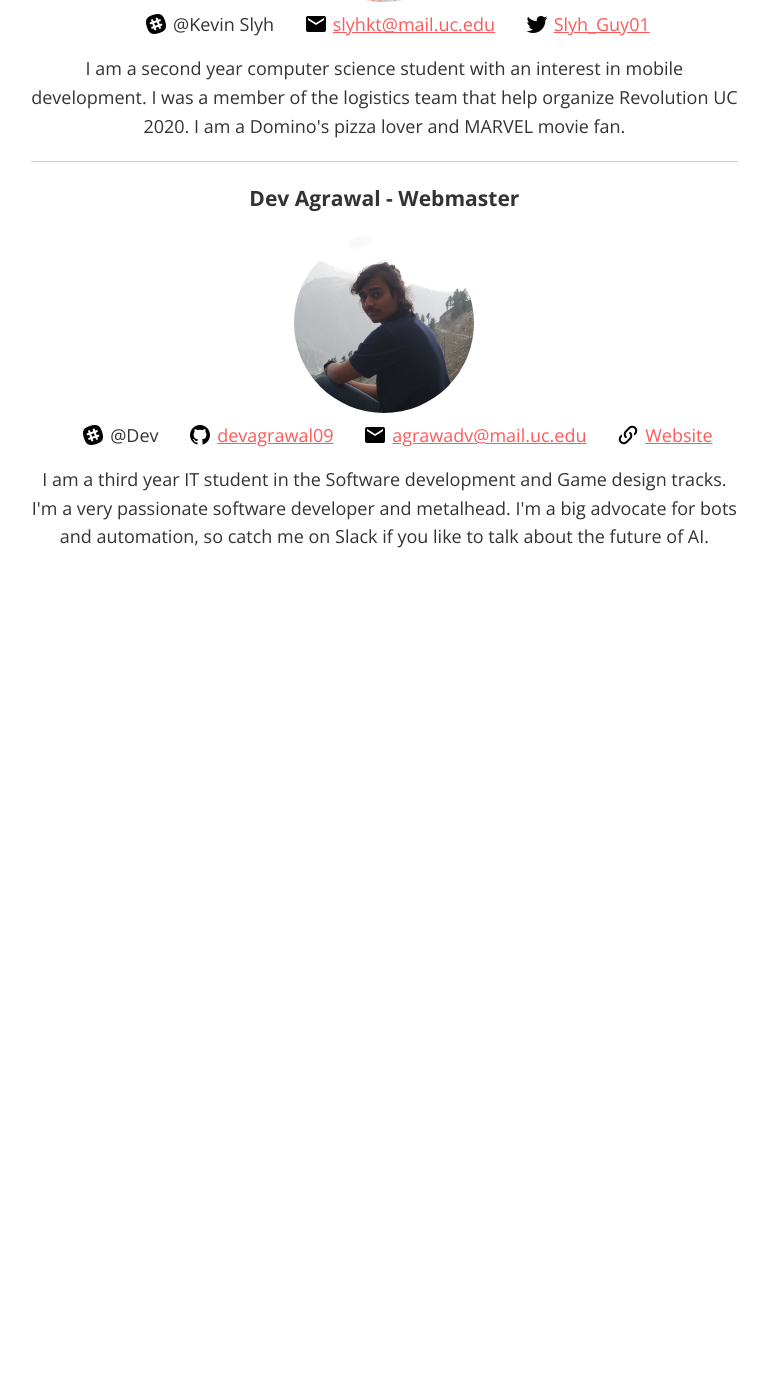
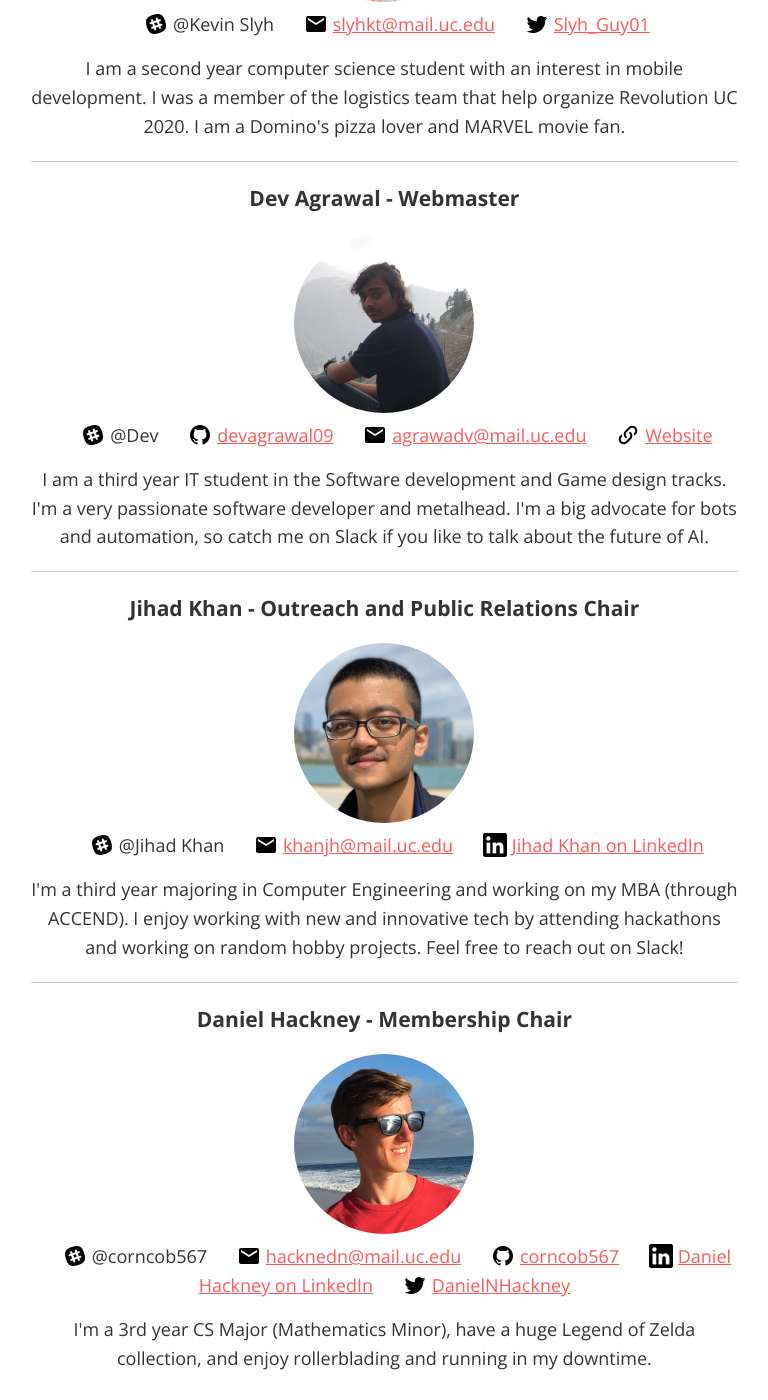
Before and after one commit to ACMatUC/acmatuc.github.io, a Jekyll site: the page built from executives.html, in a window 1280 px wide and 1400 px high, scrolled down 1708 px. Shown: the whole window, without its empty margins (344-1112 px from the left). Built offline with Jekyll 4.4.1, drawn with Linux system fonts in a browser that asks for light colours; before the commit the page ends 2287 px from its top, so only the background shows below that.

Commit message:
added jihad and daniel to exec page

```diff
--- a/executives.html
+++ b/executives.html
@@ -83,28 +83,38 @@ order: 2
 </div>
 
 <!-- <div class="executive">
-  <h3>Dev Agrawal - Education and Conferences Chair</h3>
+  <h3>Bao Huynh - Education and Conferences Chair</h3>
   <img src="/assets/education-confrences-chair.jpg" alt="Education and Confrences Chair">
   <span><img class="icon" src="/assets/slack.png">@Dev<img class="icon" src="/assets/email.png"><a href="mailto:agrawadv@mail.uc.edu">agrawadv@mail.uc.edu</a><img class="icon" src="/assets/link-variant.png"><a href="https://devagrawal09.github.io/portfolio/">devagrawal09.github.io</a></span>
   <p>
     I am Dev Agrawal, a second year IT student, research assistant, movie nerd and metalhead. I'm also a former freelance app developer and a javascript ninja, so I love talking about the latest tools and interesting ideas. I'm a big advocate for bots and automation, so catch me on Slack if you like to talk about the future of AI.
   </p>
-</div>
+</div> -->
 
 <div class="executive">
-  <h3>Piyush Sahu - Outreach and Public Relations Chair</h3>
+  <h3>Jihad Khan - Outreach and Public Relations Chair</h3>
   <img src="/assets/outreach-chair.jpg" alt="Outreach and Public Relations Chair">
-  <span><img class="icon" src="/assets/slack.png">@PRS29<img class="icon" src="/assets/email.png"><a href="mailto:sahupr@mail.uc.edu">sahupr@mail.uc.edu</a><img class="icon" src="/assets/link-variant.png"><a href="https://github.com/PRSahu29">PRSahu29 on GitHub</a></span>
+  <span>
+    <img class="icon" src="/assets/slack.png">@Jihad Khan
+    <img class="icon" src="/assets/email.png"><a href="mailto:khanjh@mail.uc.edu">khanjh@mail.uc.edu</a>
+    <img class="icon" src="/assets/linkedin-logo.png"><a href="https://www.linkedin.com/in/jihad-khan/">Jihad Khan on LinkedIn</a>
+  </span>
   <p>
-    I'm a second year CS student at UC with a profound interest in programming and software. I watch a lot of TED talks and like to read about retro and modern computing.
+    I'm a third year majoring in Computer Engineering and working on my MBA (through ACCEND). I enjoy working with new and innovative tech by attending hackathons and working on random hobby projects. Feel free to reach out on Slack!
   </p>
 </div>
 
 <div class="executive">
-  <h3>Brandon Starcheus - Membership Chair</h3>
+  <h3>Daniel Hackney - Membership Chair</h3>
   <img src="/assets/membership-chair.jpg" alt="Membership Chair">
-  <span><img class="icon" src="/assets/slack.png">@BStar<img class="icon" src="/assets/email.png"><a href="mailto:starchbt@mail.uc.edu">starchbt@mail.uc.edu</a><img class="icon" src="/assets/link-variant.png"><a href="https://github.com/BStarcheus">BStarcheus on GitHub</a></span>
+  <span>
+    <img class="icon" src="/assets/slack.png">@corncob567
+    <img class="icon" src="/assets/email.png"><a href="mailto:hacknedn@mail.uc.edu">hacknedn@mail.uc.edu</a>
+    <img class="icon" src="/assets/github-circle.png"><a href="https://github.com/corncob567">corncob567</a>
+    <img class="icon" src="/assets/linkedin-logo.png"><a href="https://www.linkedin.com/in/daniel-hackney-05a877182/">Daniel Hackney on LinkedIn</a>
+    <img class="icon" src="/assets/twitter.png"><a href="https://twitter.com/DanielNHackney">DanielNHackney</a>
+  </span>
   <p>
-    I'm a second year CS student eager to learn about all the different areas of computing. I'm currently co-oping at Northrop Grumman in Cyber.
+    I'm a 3rd year CS Major (Mathematics Minor), have a huge Legend of Zelda collection, and enjoy rollerblading and running in my downtime.
   </p>
-</div> -->
+</div>
```
